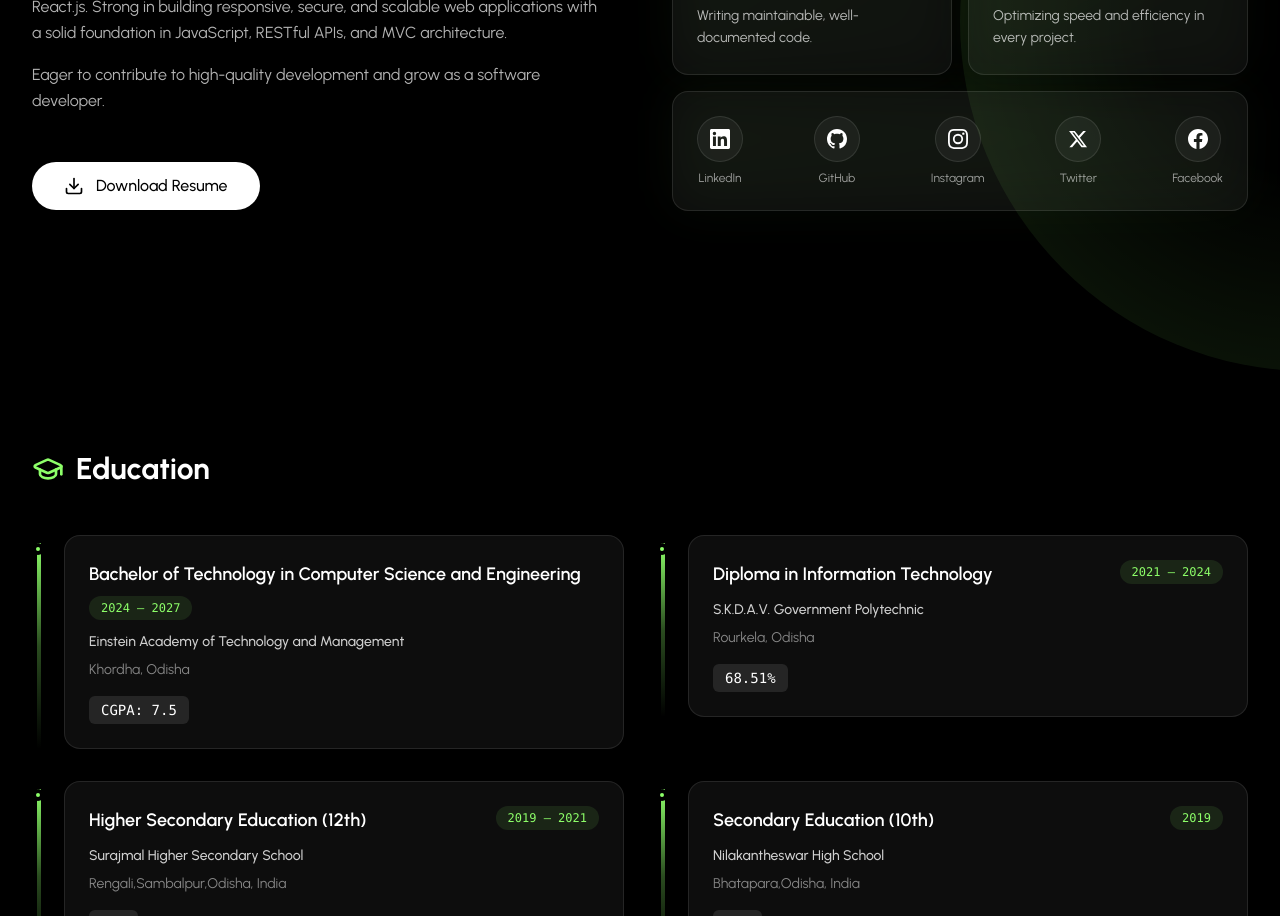
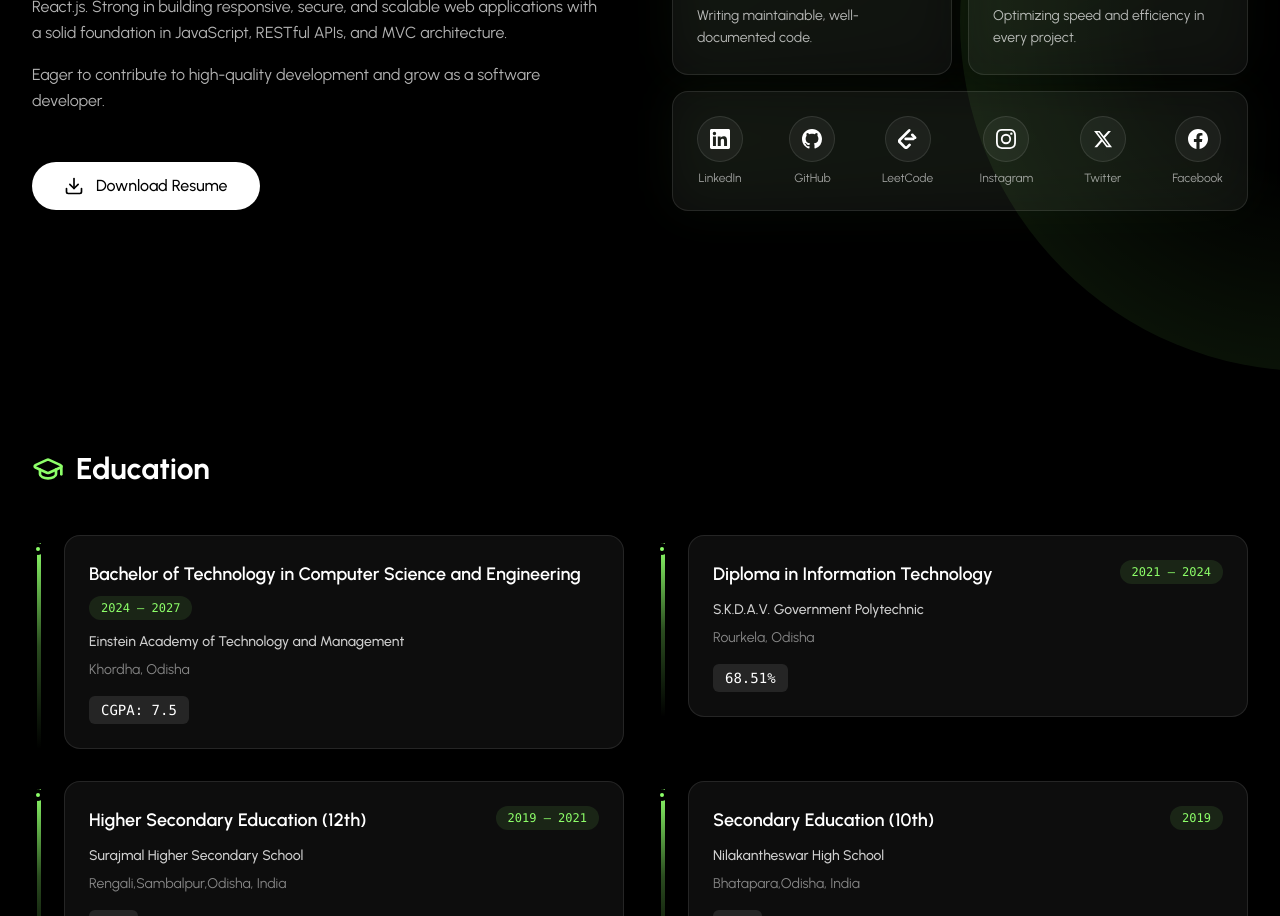
Before and after one commit to kumarakash15/portfolio, a React (Vite) app: page / in a window 1280 px wide. Shown: the part 1140-2056 px from the top of the page. Built offline with nearby package versions, Linux system fonts and the light colour scheme.

Commit message:
Add leetcode icon and chenge resume

```diff
--- a/src/components/sections/About.jsx
+++ b/src/components/sections/About.jsx
@@ -14,6 +14,19 @@ const GithubIcon = ({ className }) => (
 const LinkedinIcon = ({ className }) => (
   <svg className={className} viewBox="0 0 24 24" fill="currentColor" xmlns="http://www.w3.org/2000/svg">
     <path d="M20.447 20.452h-3.554v-5.569c0-1.328-.027-3.037-1.852-3.037-1.853 0-2.136 1.445-2.136 2.939v5.667H9.351V9h3.414v1.561h.046c.477-.9 1.637-1.85 3.37-1.85 3.601 0 4.267 2.37 4.267 5.455v6.286zM5.337 7.433a2.062 2.062 0 01-2.063-2.065 2.063 2.063 0 11 2.063 2.065zm1.782 13.019H3.555V9h3.564v11.452zM22.225 0H1.771C.792 0 0 .774 0 1.729v20.542C0 23.227.792 24 1.771 24h20.451C23.2 24 24 23.227 24 22.271V1.729C24 .774 23.2 0 22.222 0h.003z"/>
+  </svg>
+);
+
+const LeetCodeIcon = ({ className }) => (
+  <svg
+    className={className}
+    viewBox="0 0 24 24"
+    fill="currentColor"
+    xmlns="http://www.w3.org/2000/svg"
+  >
+    <path d="M13.483 0a1.64 1.64 0 0 0-1.16.48L1.13 11.67a3.84 3.84 0 0 0 0 5.43l5.77 5.77a3.84 3.84 0 0 0 5.43 0l2.68-2.68a1.64 1.64 0 0 0-2.32-2.32l-2.68 2.68a.56.56 0 0 1-.79 0l-5.77-5.77a.56.56 0 0 1 0-.79L14.64 2.8A1.64 1.64 0 0 0 13.483 0z" />
+    <path d="M9.25 10.3a1.64 1.64 0 0 0 0 3.28h9.11a1.64 1.64 0 1 0 0-3.28H9.25z" />
+    <path d="M17.1 5.35a1.64 1.64 0 0 0-1.16 2.8l3.42 3.42a1.64 1.64 0 0 0 2.32-2.32l-3.42-3.42a1.64 1.64 0 0 0-1.16-.48z" />
   </svg>
 );
 
@@ -36,11 +49,12 @@ const FacebookIcon = ({ className }) => (
 );
 
 const iconMap = {
-  "LinkedIn": LinkedinIcon,
-  "GitHub": GithubIcon,
-  "Instagram": InstagramIcon,
-  "Twitter": TwitterIcon,
-  "Facebook": FacebookIcon
+  LinkedIn: LinkedinIcon,
+  GitHub: GithubIcon,
+  LeetCode: LeetCodeIcon,
+  Instagram: InstagramIcon,
+  Twitter: TwitterIcon,
+  Facebook: FacebookIcon,
 };
 
 export default function About() {
--- a/src/utils/constants.js
+++ b/src/utils/constants.js
@@ -23,6 +23,7 @@ export const personalInfo = {
 export const socialLinks = [
   { name: "LinkedIn", url: "https://www.linkedin.com/in/akash150604/" },
   { name: "GitHub", url: "https://github.com/kumarakash15" },
+  { name: "LeetCode", url: "https://leetcode.com/u/kumar_akash_15/" },
   { name: "Instagram", url: "https://www.instagram.com/akash_sahoo_15/" },
   { name: "Twitter", url: "https://x.com/AkashKu74567742" },
   { name: "Facebook", url: "https://www.facebook.com/akash.kumarsahoo.15" },
```
Also changed, not shown: 1 other file (tests, documents, lock files or other folders).
